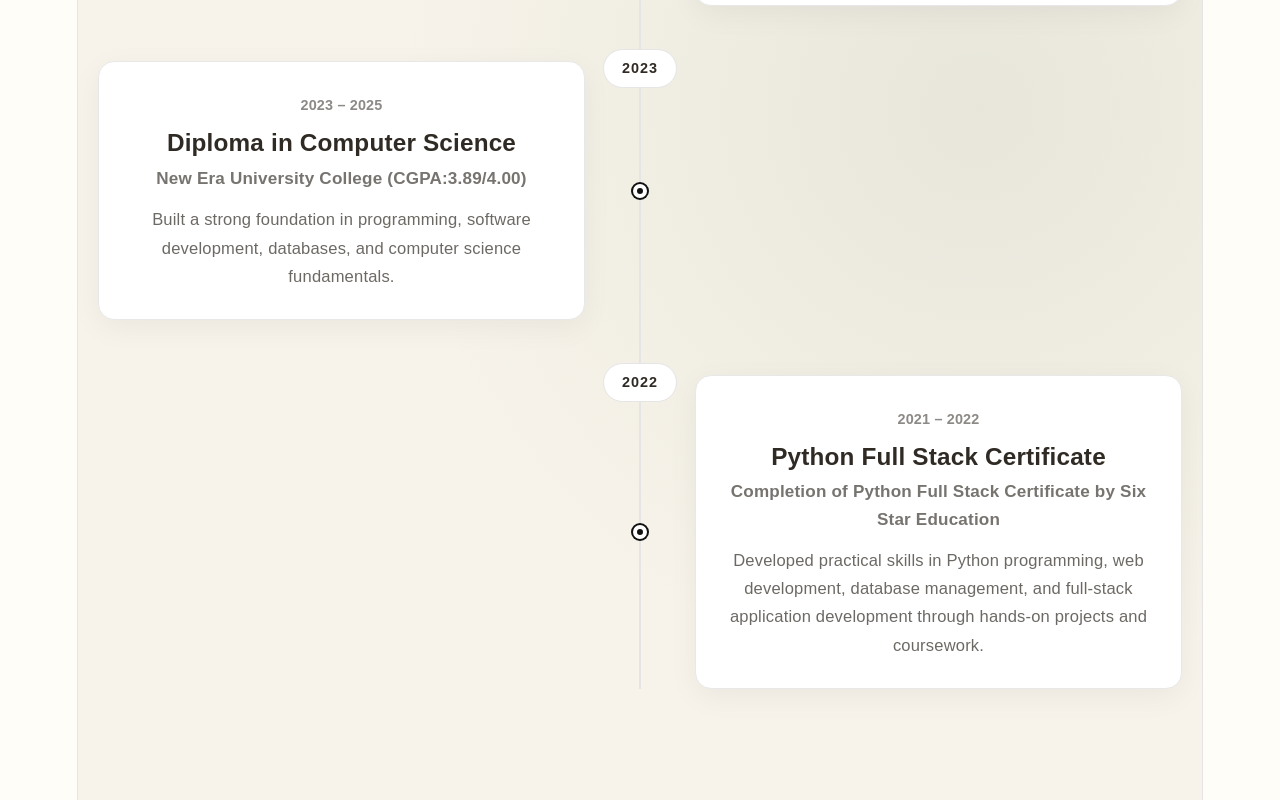
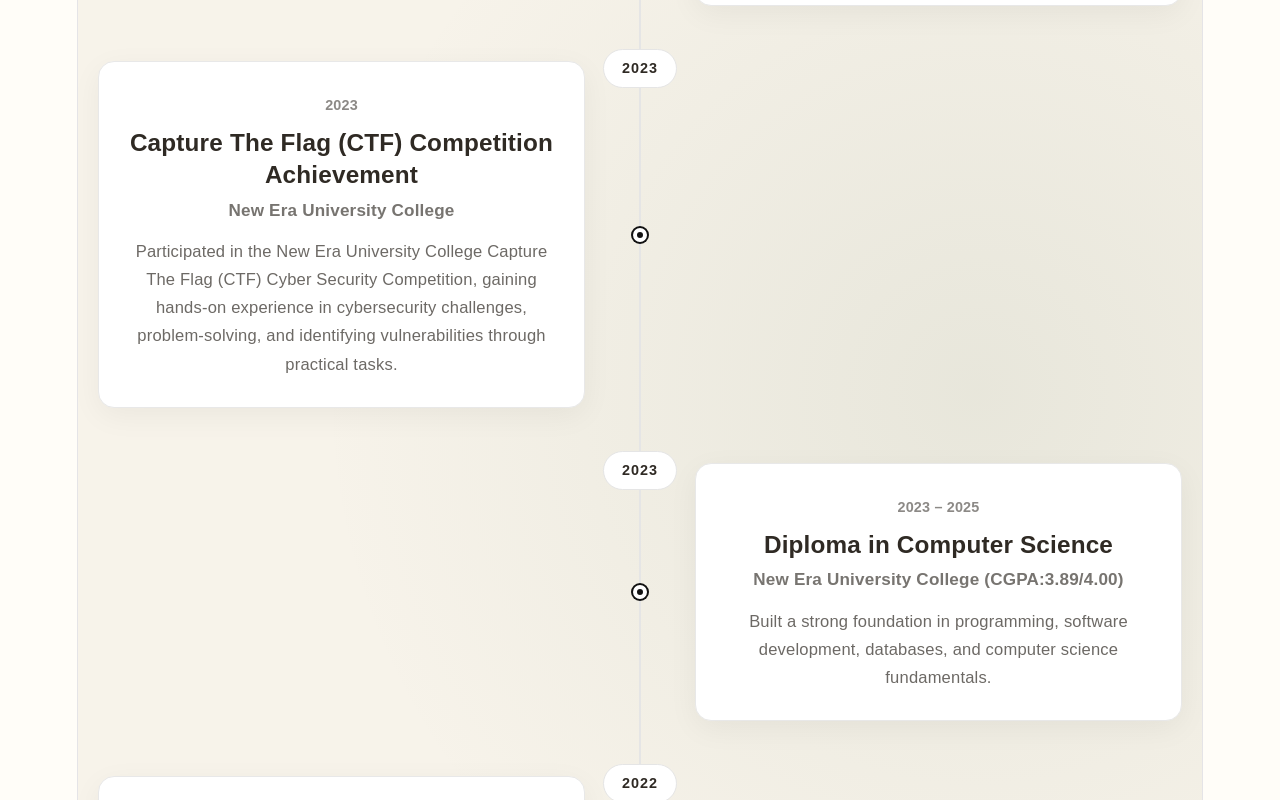
Before and after one commit to Ahle0715/Resume, a React (Vite) app in the folder resume-website/: page / in a window 1280 px wide. Shown: the part 3300-4100 px from the top of the page. Built offline with nearby package versions, Linux system fonts and the light colour scheme.

Commit message:
Added CTF competition on 2023 into the Career and Acedemic timeline

```diff
--- a/resume-website/src/Career.jsx
+++ b/resume-website/src/Career.jsx
@@ -33,6 +33,14 @@ const careerData = [
     period: "February 2024 – May 2024",
     description:
       "Managed website and e-commerce platforms, updated product data and media, provided hardware troubleshooting and technical support, and developed a Return Merchandise Authorization (RMA) System to streamline product return management.",
+  },
+  {
+    year: "2023",
+    title: "Capture The Flag (CTF) Competition Achievement",
+    company: "New Era University College",
+    period: "2023",
+    description:
+      "Participated in the New Era University College Capture The Flag (CTF) Cyber Security Competition, gaining hands-on experience in cybersecurity challenges, problem-solving, and identifying vulnerabilities through practical tasks."
   },
   {
     year: "2023",
```
